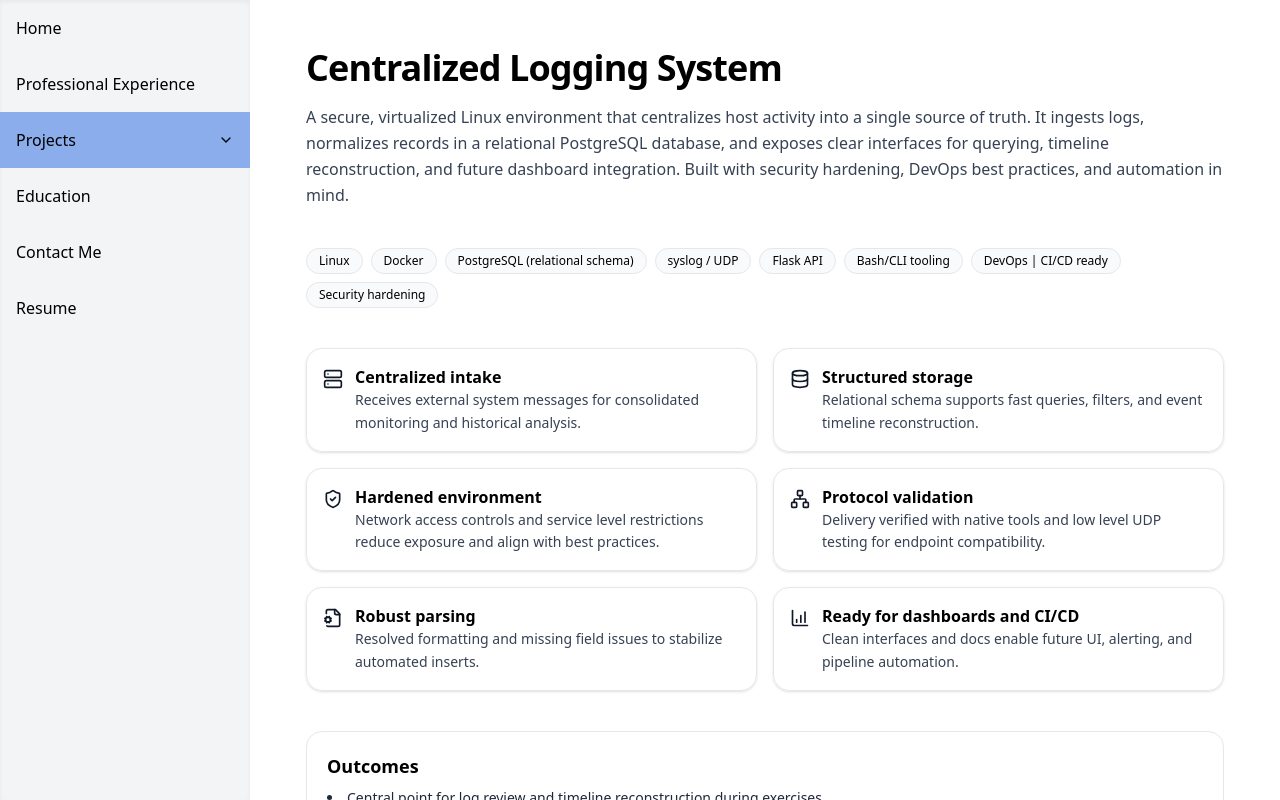
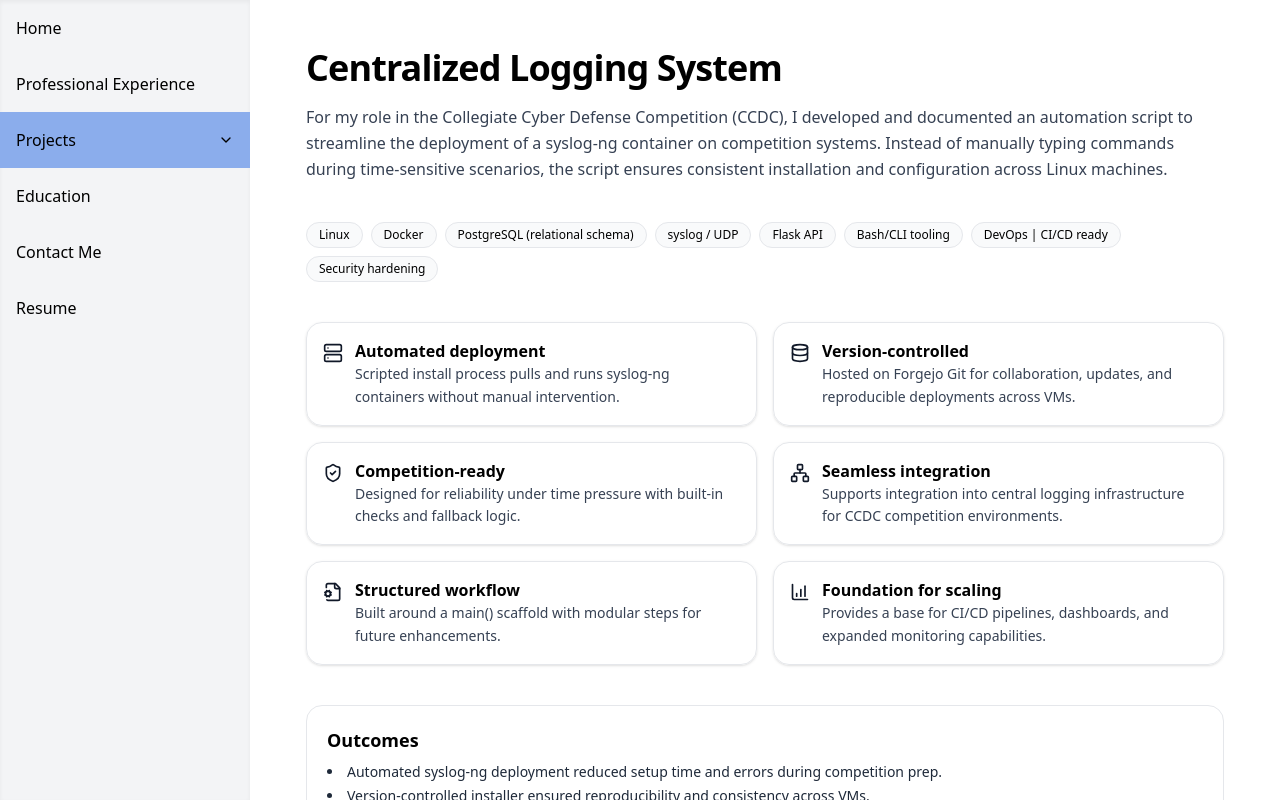
Before and after one commit to gtech29/portfolio, a Next.js app: page /projects/central-logging in a window 1280 px wide. Built offline with nearby package versions, Linux system fonts and the light colour scheme.

Commit message:
updated portfolio

```diff
--- a/src/app/projects/central-logging/section.tsx
+++ b/src/app/projects/central-logging/section.tsx
@@ -31,35 +31,36 @@ const STACK = [
 const FEATURES = [
   {
     icon: <Server className="w-5 h-5" aria-hidden />,
-    title: "Centralized intake",
-    desc: "Receives external system messages for consolidated monitoring and historical analysis.",
+    title: "Automated deployment",
+    desc: "Scripted install process pulls and runs syslog-ng containers without manual intervention.",
   },
   {
     icon: <Database className="w-5 h-5" aria-hidden />,
-    title: "Structured storage",
-    desc: "Relational schema supports fast queries, filters, and event timeline reconstruction.",
+    title: "Version-controlled",
+    desc: "Hosted on Forgejo Git for collaboration, updates, and reproducible deployments across VMs.",
   },
   {
     icon: <ShieldCheck className="w-5 h-5" aria-hidden />,
-    title: "Hardened environment",
-    desc: "Network access controls and service level restrictions reduce exposure and align with best practices.",
+    title: "Competition-ready",
+    desc: "Designed for reliability under time pressure with built-in checks and fallback logic.",
   },
   {
     icon: <Network className="w-5 h-5" aria-hidden />,
-    title: "Protocol validation",
-    desc: "Delivery verified with native tools and low level UDP testing for endpoint compatibility.",
+    title: "Seamless integration",
+    desc: "Supports integration into central logging infrastructure for CCDC competition environments.",
   },
   {
     icon: <FileCog className="w-5 h-5" aria-hidden />,
-    title: "Robust parsing",
-    desc: "Resolved formatting and missing field issues to stabilize automated inserts.",
+    title: "Structured workflow",
+    desc: "Built around a main() scaffold with modular steps for future enhancements.",
   },
   {
     icon: <BarChart4 className="w-5 h-5" aria-hidden />,
-    title: "Ready for dashboards and CI/CD",
-    desc: "Clean interfaces and docs enable future UI, alerting, and pipeline automation.",
+    title: "Foundation for scaling",
+    desc: "Provides a base for CI/CD pipelines, dashboards, and expanded monitoring capabilities.",
   },
 ];
+
 
 export default function CentralizedLoggingSection() {
   return (
@@ -69,12 +70,12 @@ export default function CentralizedLoggingSection() {
           title="Centralized Logging System"
           subtitle={
             <>
-              A secure, virtualized Linux environment that centralizes host
-              activity into a single source of truth. It ingests logs,
-              normalizes records in a relational PostgreSQL database, and
-              exposes clear interfaces for querying, timeline reconstruction,
-              and future dashboard integration. Built with security hardening,
-              DevOps best practices, and automation in mind.
+              For my role in the Collegiate Cyber Defense Competition (CCDC), I
+              developed and documented an automation script to streamline the
+              deployment of a syslog-ng container on competition systems.
+              Instead of manually typing commands during time-sensitive
+              scenarios, the script ensures consistent installation and
+              configuration across Linux machines.
             </>
           }
         />
@@ -97,15 +98,16 @@ export default function CentralizedLoggingSection() {
           <h4 className="text-lg font-semibold mb-2">Outcomes</h4>
           <ul className="list-disc list-inside space-y-1 text-gray-800 dark:text-gray-200 text-sm">
             <li>
-              Central point for log review and timeline reconstruction during
-              exercises.
+              Automated syslog-ng deployment reduced setup time and errors
+              during competition prep.
             </li>
             <li>
-              Reliable ingestion across varied endpoints after parser and field
-              fixes.
+              Version-controlled installer ensured reproducibility and
+              consistency across VMs.
             </li>
             <li>
-              Documented path to integrate alerts, dashboards, and CI/CD hooks.
+              Established a modular framework for future integration with
+              dashboards, alerts, and pipelines.
             </li>
           </ul>
         </Card>
```
